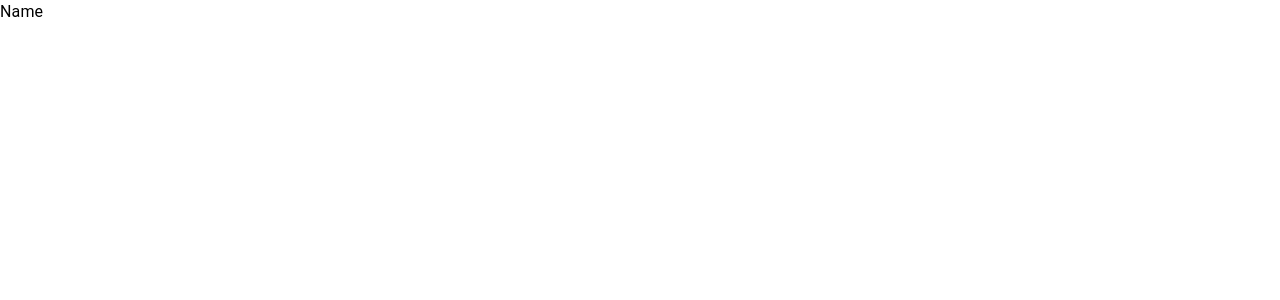
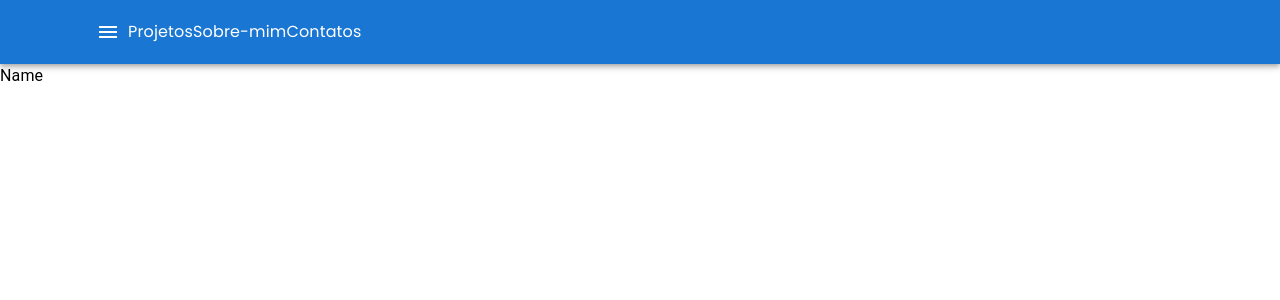
Before and after one commit to callioptsu/Portfolio, a Next.js app: page / in a window 1280 px wide. Shown: the top 300 px of the page. Built offline with nearby package versions, Linux system fonts and the light colour scheme.

Commit message:
feat: rederization in homepage

```diff
--- a/src/app/page.tsx
+++ b/src/app/page.tsx
@@ -1,9 +1,13 @@
+// Components
+import { ComponentHeader } from '@/components'
+
 // Material Ui
 import { Box, Typography } from '@mui/material'
 
 export default function Home() {
   return (
     <Box component="main">
+      <ComponentHeader />
       <Typography component="h1">Name</Typography>
     </Box>
   )
```
